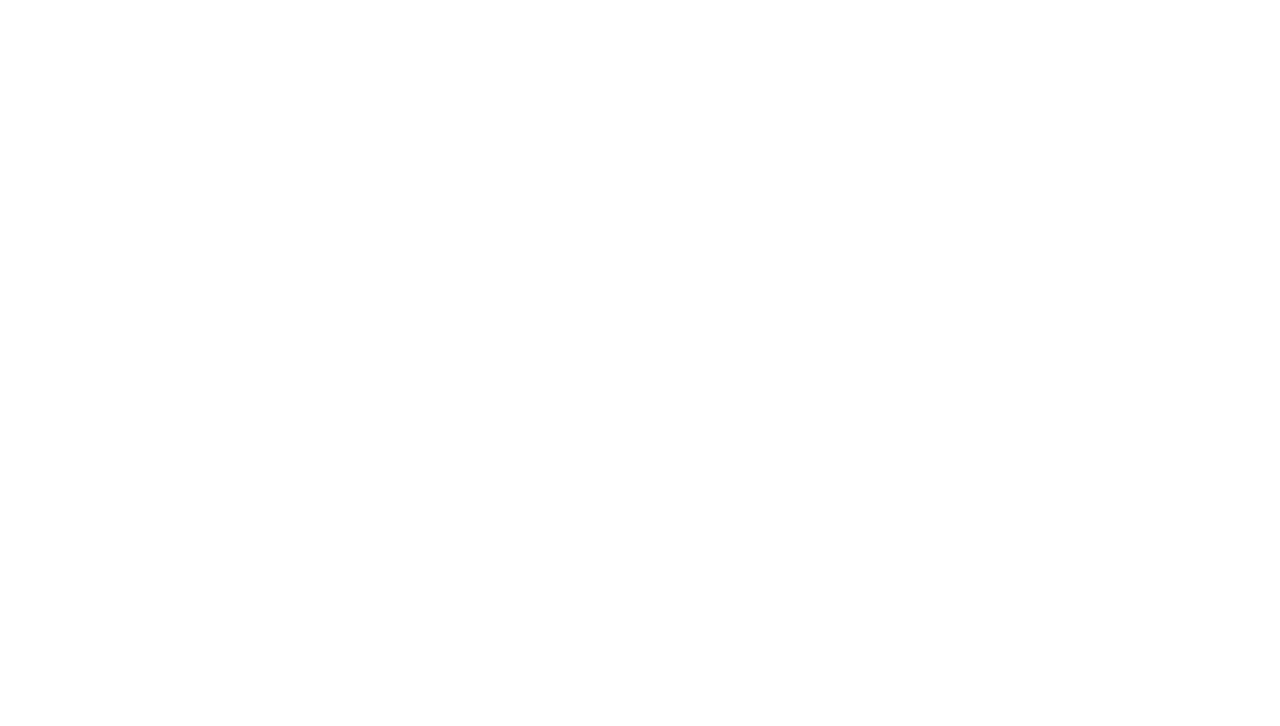
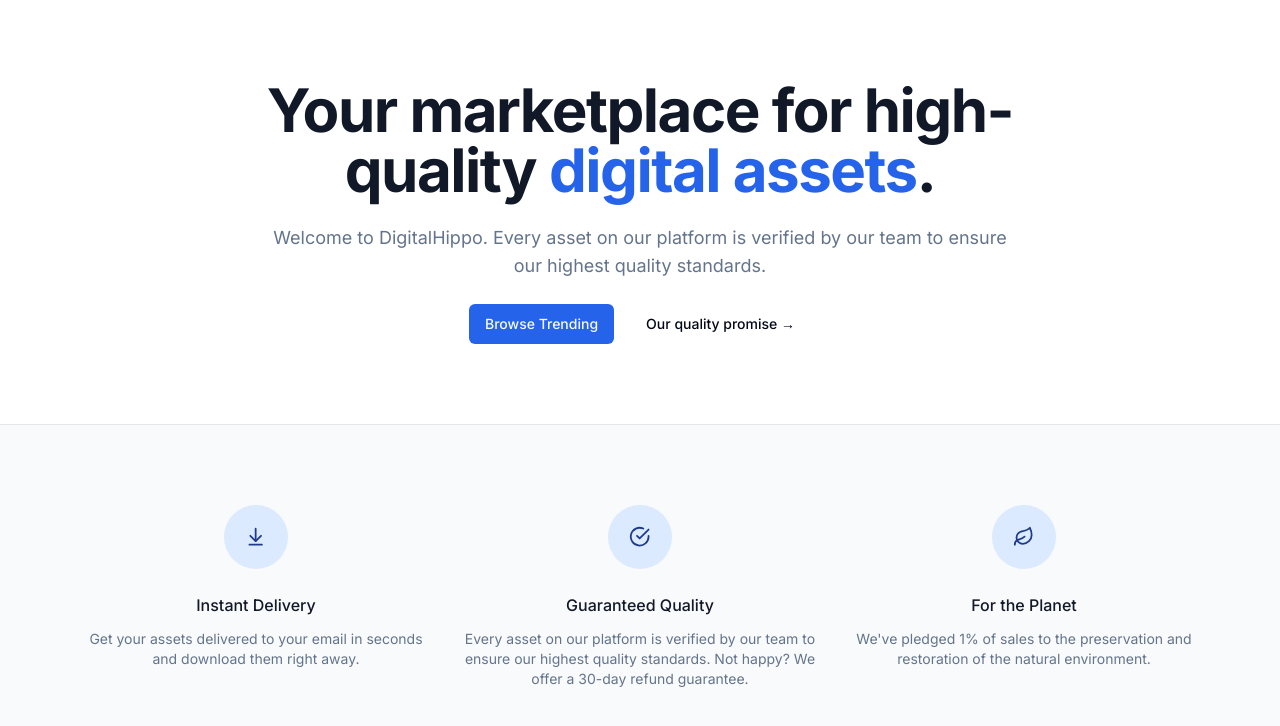
Before and after one commit to Bobo011/digital-marketplace-app, a Next.js app: page / in a window 1280 px wide. Shown: the top 726 px of the page. Built offline with nearby package versions, Linux system fonts and the light colour scheme.

Commit message:
Basic Hero Section Done

```diff
--- a/package.json
+++ b/package.json
@@ -9,6 +9,7 @@
     "lint": "next lint"
   },
   "dependencies": {
+    "@radix-ui/react-slot": "^1.0.2",
     "class-variance-authority": "^0.7.0",
     "clsx": "^2.1.0",
     "lucide-react": "^0.316.0",
--- a/src/app/globals.css
+++ b/src/app/globals.css
@@ -6,63 +6,46 @@
   :root {
     --background: 0 0% 100%;
     --foreground: 222.2 84% 4.9%;
-
     --card: 0 0% 100%;
     --card-foreground: 222.2 84% 4.9%;
-
     --popover: 0 0% 100%;
     --popover-foreground: 222.2 84% 4.9%;
-
-    --primary: 222.2 47.4% 11.2%;
+    --primary: 221.2 83.2% 53.3%;
     --primary-foreground: 210 40% 98%;
-
     --secondary: 210 40% 96.1%;
     --secondary-foreground: 222.2 47.4% 11.2%;
-
     --muted: 210 40% 96.1%;
     --muted-foreground: 215.4 16.3% 46.9%;
-
     --accent: 210 40% 96.1%;
     --accent-foreground: 222.2 47.4% 11.2%;
-
     --destructive: 0 84.2% 60.2%;
     --destructive-foreground: 210 40% 98%;
-
     --border: 214.3 31.8% 91.4%;
     --input: 214.3 31.8% 91.4%;
-    --ring: 222.2 84% 4.9%;
-
+    --ring: 221.2 83.2% 53.3%;
     --radius: 0.5rem;
   }
 
   .dark {
     --background: 222.2 84% 4.9%;
     --foreground: 210 40% 98%;
-
     --card: 222.2 84% 4.9%;
     --card-foreground: 210 40% 98%;
-
     --popover: 222.2 84% 4.9%;
     --popover-foreground: 210 40% 98%;
-
-    --primary: 210 40% 98%;
+    --primary: 217.2 91.2% 59.8%;
     --primary-foreground: 222.2 47.4% 11.2%;
-
     --secondary: 217.2 32.6% 17.5%;
     --secondary-foreground: 210 40% 98%;
-
     --muted: 217.2 32.6% 17.5%;
     --muted-foreground: 215 20.2% 65.1%;
-
     --accent: 217.2 32.6% 17.5%;
     --accent-foreground: 210 40% 98%;
-
     --destructive: 0 62.8% 30.6%;
     --destructive-foreground: 210 40% 98%;
-
     --border: 217.2 32.6% 17.5%;
     --input: 217.2 32.6% 17.5%;
-    --ring: 212.7 26.8% 83.9%;
+    --ring: 224.3 76.3% 48%;
   }
 }
 
@@ -70,7 +53,21 @@
   * {
     @apply border-border;
   }
+
   body {
     @apply bg-background text-foreground;
   }
 }
+
+.swiper-pagination-bullet {
+  width: 7px !important;
+  height: 7px !important;
+  background: rgba(255, 255, 255, 0.2);
+  scale: 0.9 !important;
+}
+
+.swiper-pagination-bullet-active {
+  color: #fff;
+  background: white !important;
+  scale: 1 !important;
+}
--- a/src/app/page.tsx
+++ b/src/app/page.tsx
@@ -1,8 +1,81 @@
 import MaxWidthWrapper from "@/components/MaxWidthWrapper";
+import { Button, buttonVariants } from "@/components/ui/button";
+import { ArrowDownToLine, CheckCircle, Leaf } from "lucide-react";
+import Link from "next/link";
+
+const perks = [
+  {
+    name: "Instant Delivery",
+    Icon: ArrowDownToLine,
+    description:
+      "Get your assets delivered to your email in seconds and download them right away.",
+  },
+  {
+    name: "Guaranteed Quality",
+    Icon: CheckCircle,
+    description:
+      "Every asset on our platform is verified by our team to ensure our highest quality standards. Not happy? We offer a 30-day refund guarantee.",
+  },
+  {
+    name: "For the Planet",
+    Icon: Leaf,
+    description:
+      "We've pledged 1% of sales to the preservation and restoration of the natural environment.",
+  },
+];
+
 
 export default function Home() {
-  return <MaxWidthWrapper>
+  return (
+    <>
+      <MaxWidthWrapper>
+        <div className="py-20 mx-auto text-center flex flex-col items-center max-w-3xl">
+          <h1 className="text-4xl font-bold tracking-tight text-gray-900 sm:text-6xl">
+            Your marketplace for high-quality{" "}
+            <span className="text-blue-600">digital assets</span>.
+          </h1>
+          <p className="mt-6 text-lg max-w-prose text-muted-foreground">
+            Welcome to DigitalHippo. Every asset on our platform is verified by
+            our team to ensure our highest quality standards.
+          </p>
+          <div className="flex flex-col sm:flex-row gap-4 mt-6">
+            <Link href="/products" className={buttonVariants()}>
+              Browse Trending{" "}
+            </Link>
+            <Button variant="ghost">Our quality promise &rarr;</Button>
+          </div>
+        </div>
 
-    <div></div>
-  </MaxWidthWrapper>;
+        {/* TODO LIST PRODUCTS */}
+      </MaxWidthWrapper>
+
+      <section className="border-t border-gray-200 bg-gray-50">
+        <MaxWidthWrapper className="py-20">
+          <div className="grid grid-cols-1 gap-y-12 sm:grid-cols-2 sm:gap-x-6 lg:grid-cols-3 lg:gap-x-8 lg:gap-y-0">
+            {perks.map((perk) => (
+              <div
+                key={perk.name}
+                className="text-center md:flex md:items-start md:text-left lg:block lg:text-center"
+              >
+                <div className="md:flex-shrink-0 flex justify-center">
+                  <div className="h-16 w-16 flex items-center justify-center rounded-full bg-blue-100 text-blue-900">
+                    {<perk.Icon className="w-1/3 h-1/3" />}
+                  </div>
+                </div>
+
+                <div className="mt-6 md:ml-4 md:mt-0 lg:ml-0 lg:mt-6">
+                  <h3 className="text-base font-medium text-gray-900">
+                    {perk.name}
+                  </h3>
+                  <p className="mt-3 text-sm text-muted-foreground">
+                    {perk.description}
+                  </p>
+                </div>
+              </div>
+            ))}
+          </div>
+        </MaxWidthWrapper>
+      </section>
+    </>
+  );
 }
--- /dev/null
+++ b/src/components/ui/button.tsx
@@ -0,0 +1,56 @@
+import * as React from "react"
+import { Slot } from "@radix-ui/react-slot"
+import { cva, type VariantProps } from "class-variance-authority"
+
+import { cn } from "@/lib/utils"
+
+const buttonVariants = cva(
+  "inline-flex items-center justify-center whitespace-nowrap rounded-md text-sm font-medium ring-offset-background transition-colors focus-visible:outline-none focus-visible:ring-2 focus-visible:ring-ring focus-visible:ring-offset-2 disabled:pointer-events-none disabled:opacity-50",
+  {
+    variants: {
+      variant: {
+        default: "bg-primary text-primary-foreground hover:bg-primary/90",
+        destructive:
+          "bg-destructive text-destructive-foreground hover:bg-destructive/90",
+        outline:
+          "border border-input bg-background hover:bg-accent hover:text-accent-foreground",
+        secondary:
+          "bg-secondary text-secondary-foreground hover:bg-secondary/80",
+        ghost: "hover:bg-accent hover:text-accent-foreground",
+        link: "text-primary underline-offset-4 hover:underline",
+      },
+      size: {
+        default: "h-10 px-4 py-2",
+        sm: "h-9 rounded-md px-3",
+        lg: "h-11 rounded-md px-8",
+        icon: "h-10 w-10",
+      },
+    },
+    defaultVariants: {
+      variant: "default",
+      size: "default",
+    },
+  }
+)
+
+export interface ButtonProps
+  extends React.ButtonHTMLAttributes<HTMLButtonElement>,
+    VariantProps<typeof buttonVariants> {
+  asChild?: boolean
+}
+
+const Button = React.forwardRef<HTMLButtonElement, ButtonProps>(
+  ({ className, variant, size, asChild = false, ...props }, ref) => {
+    const Comp = asChild ? Slot : "button"
+    return (
+      <Comp
+        className={cn(buttonVariants({ variant, size, className }))}
+        ref={ref}
+        {...props}
+      />
+    )
+  }
+)
+Button.displayName = "Button"
+
+export { Button, buttonVariants }
```
Also changed, not shown: 1 other file (tests, documents, lock files or other folders).
